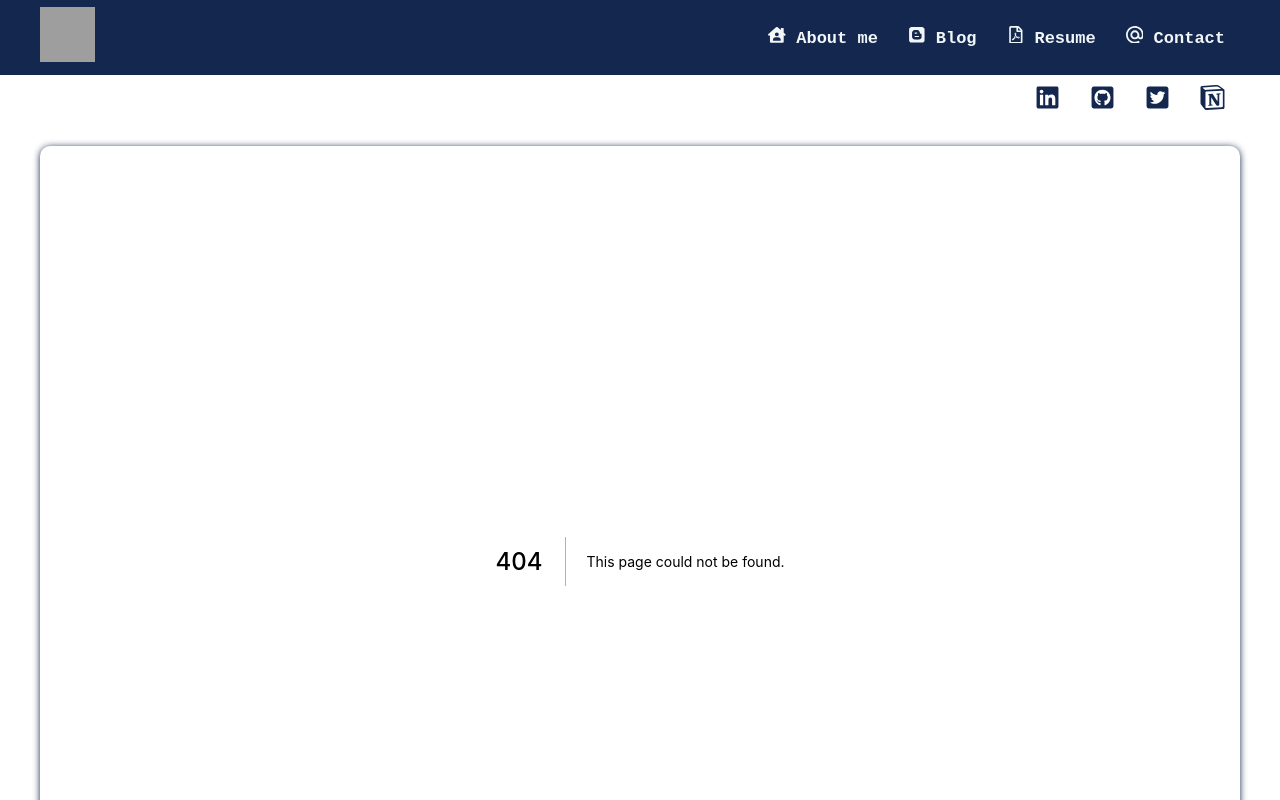
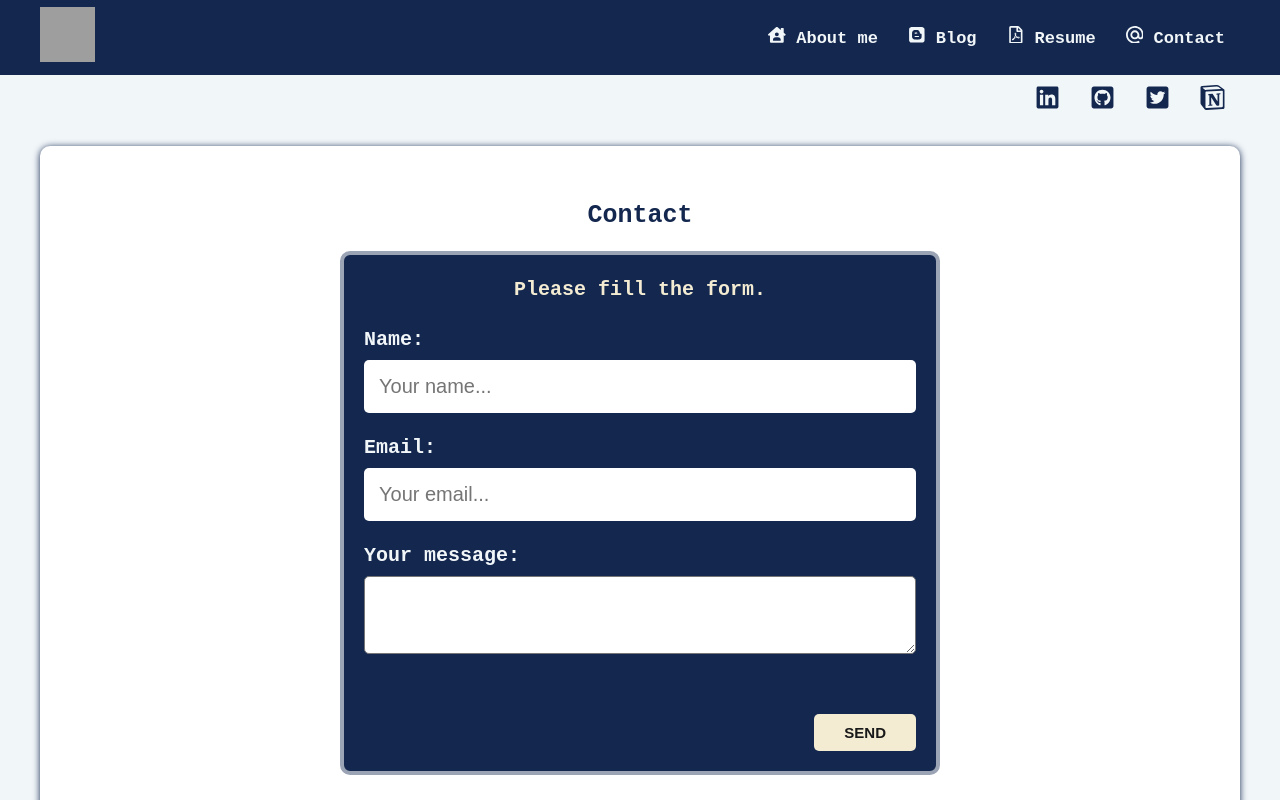
Before and after one commit to luishcr/website-v2, a Next.js app: page /contact in a window 1280 px wide. Before the commit this address had no page. Shown: the top 800 px of the page. Built offline with nearby package versions, Linux system fonts and the light colour scheme; grey boxes are pictures that could not be loaded; a web font is replaced by a local one.

Commit message:
add form handler

```diff
--- a/components/Header/NavMenu.js
+++ b/components/Header/NavMenu.js
@@ -17,10 +17,7 @@ export default function NavMenu() {
         </Link>
       </li>
       <li>
-        <a
-          href="https://blog.luishcr.es"
-          rel="noopener noreferrer"
-        >
+        <a href="https://blog.luishcr.com" rel="noopener noreferrer">
           <IconContext.Provider value={{ className: "nav__menu_icons" }}>
             <FaBlogger /> Blog
           </IconContext.Provider>
@@ -29,24 +26,29 @@ export default function NavMenu() {
 
       <li>
         <a
-          href="https://www.luishcr.es/docs/resume.pdf"
+          href="https://docs.luishcr.com/resume.pdf"
           target="_blank"
           rel="noopener noreferrer"
         >
-         <IconContext.Provider value={{ className: "nav__menu_icons" }}>
-              <FaRegFilePdf /> Resume
-            </IconContext.Provider>
+          <IconContext.Provider value={{ className: "nav__menu_icons" }}>
+            <FaRegFilePdf /> Resume
+          </IconContext.Provider>
         </a>
       </li>
       <li>
-        <a
-          href="https://www.luishcr.es/contact"
-          rel="noopener noreferrer"
-        >
+        {/* <a href="https://www.luishcr.es/contact" rel="noopener noreferrer">
           <IconContext.Provider value={{ className: "nav__menu_icons" }}>
             <SiMaildotru /> Contact
           </IconContext.Provider>
-        </a>
+        </a> */}
+
+        <Link href="/contact">
+          <a>
+            <IconContext.Provider value={{ className: "nav__menu_icons" }}>
+              <SiMaildotru /> Contact
+            </IconContext.Provider>
+          </a>
+        </Link>
       </li>
     </ul>
   );
--- /dev/null
+++ b/components/Main/Form.js
@@ -0,0 +1,52 @@
+import styles from "./Main.module.scss";
+
+export default function Form() {
+  return (
+    <form
+      name="contact-luishcr"
+      method="POST"
+      className={styles.Form}
+      netlify-honeypot="bot-field"
+      data-netlify="true"
+      action="/success"
+    >
+      <input type="hidden" name="form-name" value="contact-luishcr" />
+      <p> Please fill the form.</p>
+      <div className={styles.FormCamp}>
+        <label htmlFor="name">Name:</label>
+        <input
+          type="text"
+          id="name"
+          name="name"
+          placeholder="Your name..."
+          required
+        />
+      </div>
+
+      <div className={styles.FormCamp}>
+        <label htmlFor="email">Email:</label>
+        <input
+          type="email"
+          id="email"
+          name="email"
+          placeholder="Your email..."
+          required
+        />
+      </div>
+
+      <div className="formInputHidden">
+        <label> Don't fill this out if you're human</label>
+        <input type="text" name="bot-field" />
+      </div>
+
+      <div className={styles.FormCamp}>
+        <label htmlFor="textarea"> Your message:</label>
+        <textarea id="textarea" name="textarea" required></textarea>
+      </div>
+
+      <div className={styles.FormBtn}>
+        <button type="submit">Send</button>
+      </div>
+    </form>
+  );
+}
--- a/components/Main/Main.module.scss
+++ b/components/Main/Main.module.scss
@@ -24,12 +24,14 @@
     margin-bottom: 2rem;
   }
 
-  .project__one {
+  .project__one,
+  .project__two {
     section {
       display: grid;
       grid-template-columns: 1fr 1fr;
       align-items: center;
       column-gap: 4rem;
+      margin-bottom: 7rem;
 
       img {
         border-radius: 0.5rem;
@@ -60,3 +62,82 @@
     }
   }
 }
+
+.Form {
+  background-color: var(--primary-color);
+  width: min(60rem, 100%); /* Utiliza el valo más pequeño */
+  margin: 0 auto;
+  padding: 2rem;
+  border: 0.4rem var(--neutral-color) solid;
+  border-radius: 1rem;
+
+  p {
+    text-align: center;
+    font-size: 2rem;
+    font-weight: 700;
+    margin-bottom: 2rem;
+    color: var(--light-color);
+  }
+
+  .FormCamp {
+    margin-bottom: 2rem;
+
+    label {
+      color: var(--secondary-color);
+      font-weight: bold;
+      margin: 0.5rem 0rem;
+      display: block;
+    }
+
+    input {
+      width: 100%;
+      font-size: 2rem;
+      border: none;
+      padding: 1.5rem;
+      border-radius: 0.5rem;
+
+      &:focus {
+        outline: 2px solid;
+        outline-color: var(--light-color);
+      }
+    }
+
+    textarea {
+      width: 100%;
+      resize: vertical;
+      font-size: 2rem;
+      padding: 1.5rem;
+      border-radius: 0.5rem;
+
+      &:focus {
+        outline: 2px solid;
+        outline-color: var(--light-color);
+      }
+    }
+  }
+  .FormBtn {
+    display: flex;
+    justify-content: flex-end;
+
+    button {
+      background-color: var(--light-color);
+      color: var(--dark-color);
+      padding: 1rem 3rem;
+      margin-top: 3rem;
+      font-size: 1.5rem;
+      text-transform: uppercase;
+      font-weight: bolder;
+      border-radius: 0.5rem;
+      border: none;
+      cursor: pointer;
+
+      &:hover {
+        background-color: var(--terciary-color);
+      }
+
+      @media screen and (max-width: 676px) {
+        width: 100%;
+      }
+    }
+  }
+}
--- /dev/null
+++ b/pages/contact.js
@@ -0,0 +1,15 @@
+import Form from "../components/Main/Form";
+
+export default function Contact() {
+  return (
+    <>
+      <div className="home">
+        <section className="description">
+          <h2>Contact</h2>
+
+          <Form />
+        </section>
+      </div>
+    </>
+  );
+}
--- a/styles/globals.scss
+++ b/styles/globals.scss
@@ -1,5 +1,4 @@
 // @import url("https://fonts.googleapis.com/css2?family=Azeret+Mono&display=swap");
-
 
 /*  RESET  */
 *,
@@ -29,7 +28,7 @@ html {
 }
 
 body {
-  font-family: 'Azeret Mono', monospace, Helvetica;
+  font-family: "Azeret Mono", monospace, Helvetica;
   font-size: 2rem;
   background-color: var(--secondary-color);
 }
@@ -96,6 +95,17 @@ a {
 .main__skills_icons {
   color: var(--primary-color);
   font-size: 3rem;
+}
+
+.formInputHidden {
+  display: none;
+}
+
+.success {
+  display: flex;
+  justify-content: center;
+  align-items: center;
+  height: 50vh;
 }
 
 /* EFECTOS HOVER CSS*/
```
Also changed, not shown: components/Main/Projects.js (+54 -2 lines), pages/success.js (added, +17 -0 lines), public/images/todo-app_preview.gif (added).
